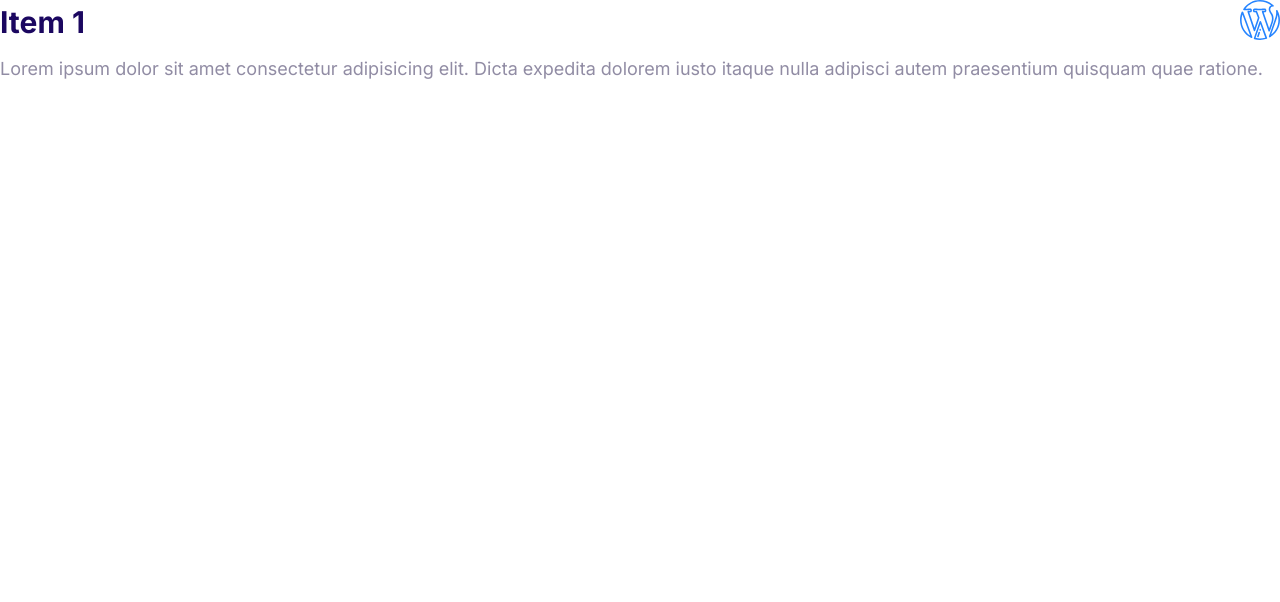
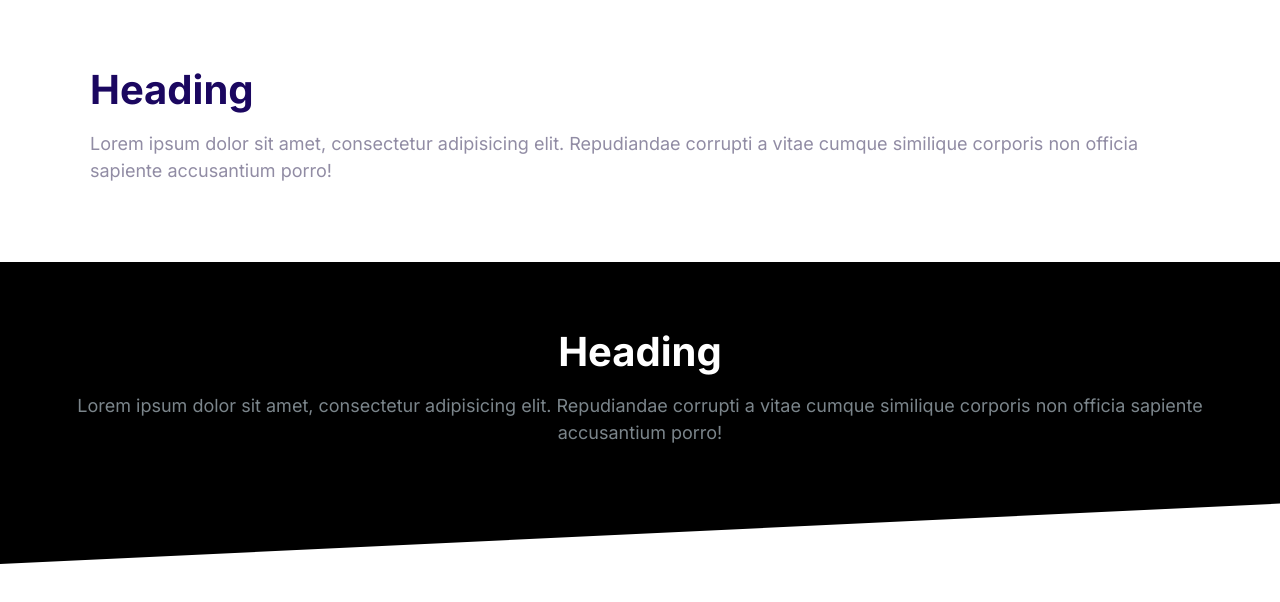
Before and after one commit to MFaithSims/skystash, a plain HTML site: page index.html in a window 1280 px wide. Drawn offline with Linux system fonts and the light colour scheme.

Commit message:
built blocks

```diff
--- a/css/styles.css
+++ b/css/styles.css
@@ -570,3 +570,41 @@
   max-height: 100vh;
   opacity: 1;
 }
+
+
+/* Blocks*/
+.block {
+    --padding-vertical:6rem;
+    padding: var(--padding-vertical) 2rem;
+
+
+}
+.block__header {
+    text-align: center;
+}
+.block__heading
+{
+    margin-top: 0;
+}
+.block--dark {
+    background: black;
+color: #7b858b;
+
+}
+.block--dark .block__heading {
+    color: #fff;
+}
+.block--skewed-right {
+    padding-bottom: calc(var(--padding-vertical) + 4rem);
+    clip-path: polygon(0% 0%, 100% 0%, 100% 100%, 0% 80%);
+}
+
+.block--skewed-left {
+    padding-bottom: calc(var(--padding-vertical) + 4rem);
+    clip-path: polygon(0% 0%, 100% 0%, 100% 80%, 0% 100%);
+}
+
+.container {
+    max-width: 1140px;
+    margin: 0 auto; /*TO CENTER THE BLOCK MIDDLE SCREEN*/
+}
--- a/index.html
+++ b/index.html
@@ -14,21 +14,25 @@
     <link rel="stylesheet" href="css/styles.css" />
   </head>
   <body>
-    <div class="collapsible collapsible--expanded">
-      <header class="collapsible__header">
-        <h2 class="collapsible__heading">Item 1</h2>
-
-          <svg class="icon icon--primary collapsible__chevron">
-            <use xlink:href="images/sprite.svg#wordpress"></use>
-          </svg>
-
-      </header class = "collapsible__header">
-      <div class="collapsible__content">
-        Lorem ipsum dolor sit amet consectetur adipisicing elit. Dicta expedita
-        dolorem iusto itaque nulla adipisci autem praesentium quisquam quae
-        ratione.
-      </div>
-    </div>
-    <script src="js/main.js"></script>
+    <section class="block container">
+      <h2 class="block__heading">Heading</h2>
+      <p>
+        Lorem ipsum dolor sit amet, consectetur adipisicing elit. Repudiandae
+        corrupti a vitae cumque similique corporis non officia sapiente
+        accusantium porro!
+      </p>
+    </section>
+    <section class="block block--dark block--skewed-left">
+      <header class="block__header">
+        <div class="container">
+          <h2 class="block__heading">Heading</h2>
+          <p>
+            Lorem ipsum dolor sit amet, consectetur adipisicing elit.
+            Repudiandae corrupti a vitae cumque similique corporis non officia
+            sapiente accusantium porro!
+          </p>
+        </div>
+      </header>
+    </section>
   </body>
 </html>
```
Also changed, not shown: components/blocks.html (added, +20 -0 lines).
